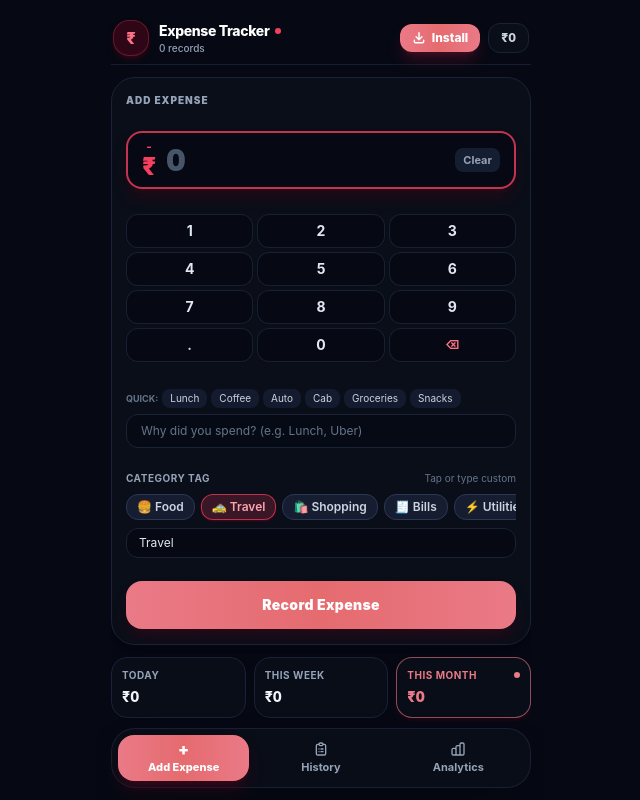
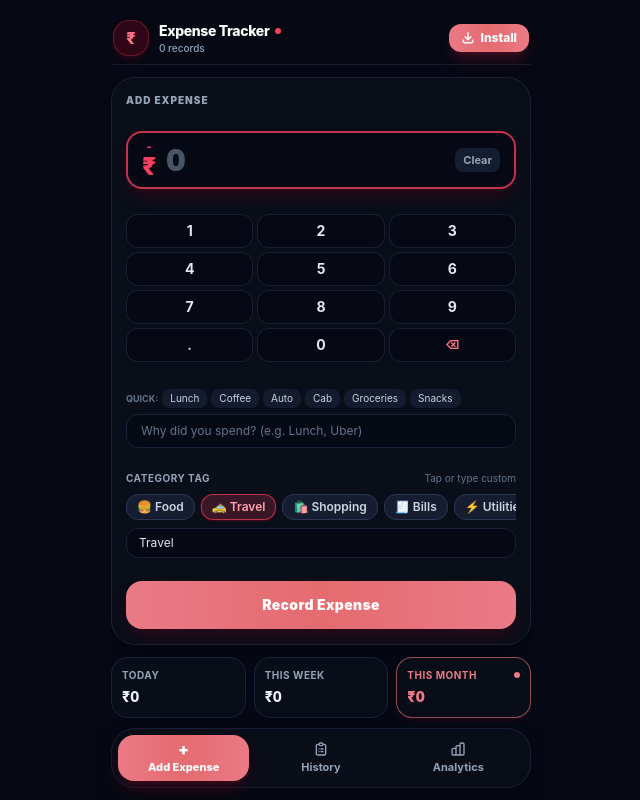
Before and after one commit to nithishsrinivasakan-arch/Expense-Tracker, a website: page index.html in a window 1280 px wide. Shown: the whole page, without its empty margins (319-959 px from the left). Drawn offline with nearby package versions, Linux system fonts and the light colour scheme.

Commit message:
Remove top right total expense pill and bump cache to v12

```diff
--- a/index.html
+++ b/index.html
@@ -138,11 +138,6 @@
           </svg>
           <span>Install</span>
         </button>
-
-        <!-- Quick Month Total Pill -->
-        <div class="px-3 py-1.5 rounded-xl bg-slate-900/90 border border-slate-800 text-slate-300 font-extrabold text-xs tabular-nums">
-          <span id="topMonthTotal">₹0</span>
-        </div>
       </div>
     </header>
 
@@ -620,7 +615,6 @@
 
       // DOM Elements
       const topBarSubtitle = document.getElementById('topBarSubtitle');
-      const topMonthTotal = document.getElementById('topMonthTotal');
       const installAppBtn = document.getElementById('installAppBtn');
 
       const viewQuickAdd = document.getElementById('viewQuickAdd');
@@ -806,7 +800,6 @@
         summaryWeek.textContent = formatINR(weekTotal);
         summaryMonth.textContent = formatINR(monthTotal);
 
-        topMonthTotal.textContent = formatINR(monthTotal);
         topBarSubtitle.textContent = `${expenses.length} ${expenses.length === 1 ? 'record' : 'records'}`;
       }
 
```
